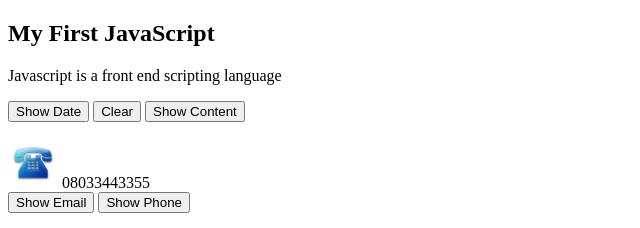
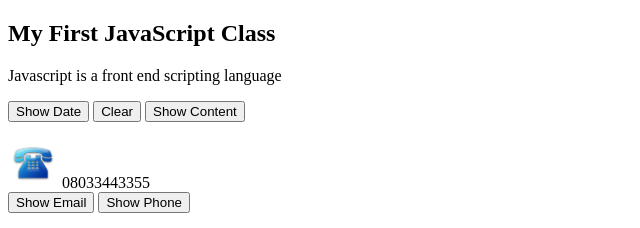
Before and after one commit to onos2cee/Learning-JS, a plain HTML site: page index.html in a window 1280 px wide. Shown: the top 228 px of the page, 0-640 px from the left. Drawn offline with Linux system fonts and the light colour scheme.

Commit message:
Add files via upload

```diff
--- a/index.html
+++ b/index.html
@@ -9,7 +9,7 @@
     <script src="js/scripts.js"></script>
 </head>
 <body id="body">
-    <h2 id='header'>My First JavaScript</h2>
+    <h2 id='header'>My First JavaScript Class</h2>
     <p>Javascript is a front end scripting language</p>
 
     <button onclick="showDate()">Show Date</button>
```
